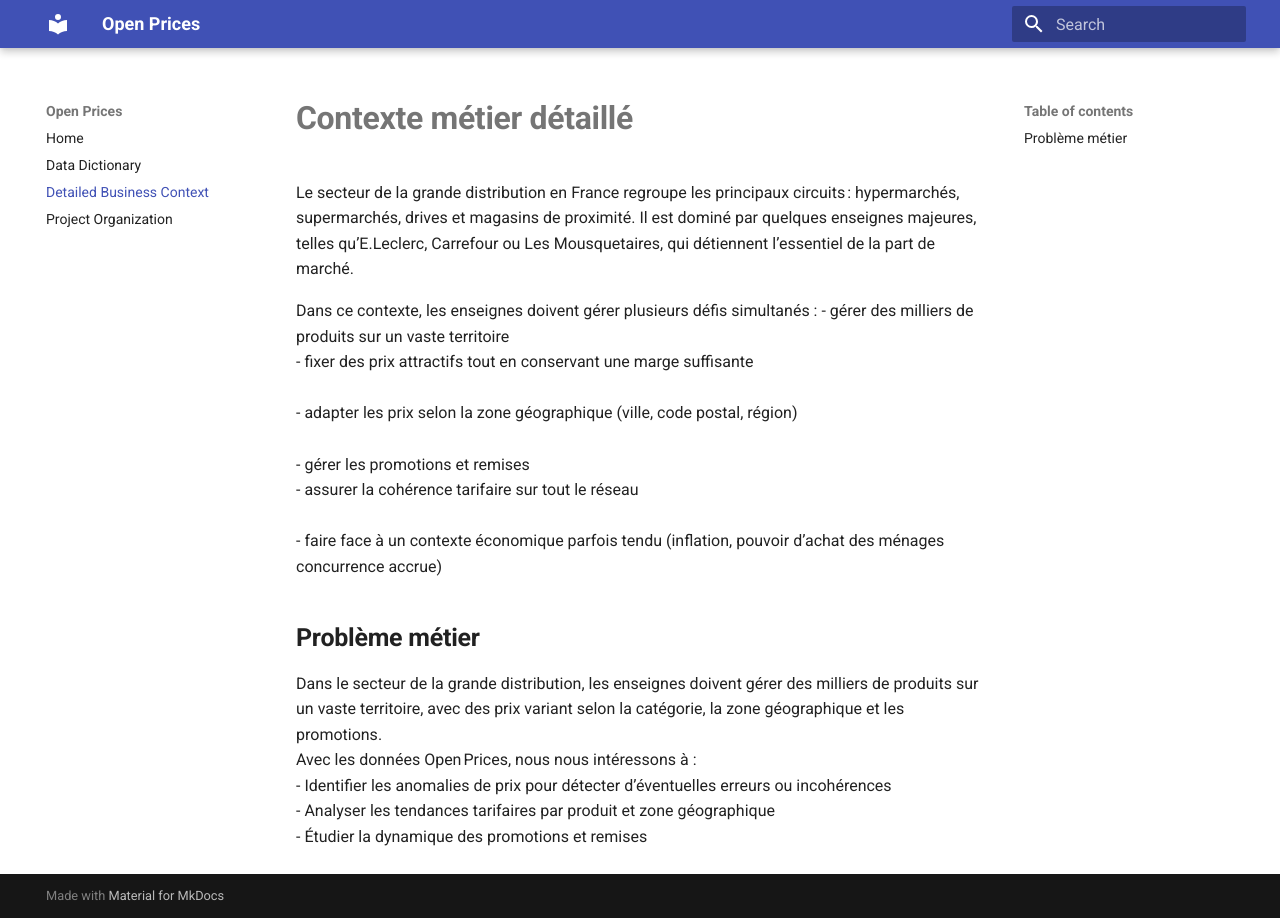
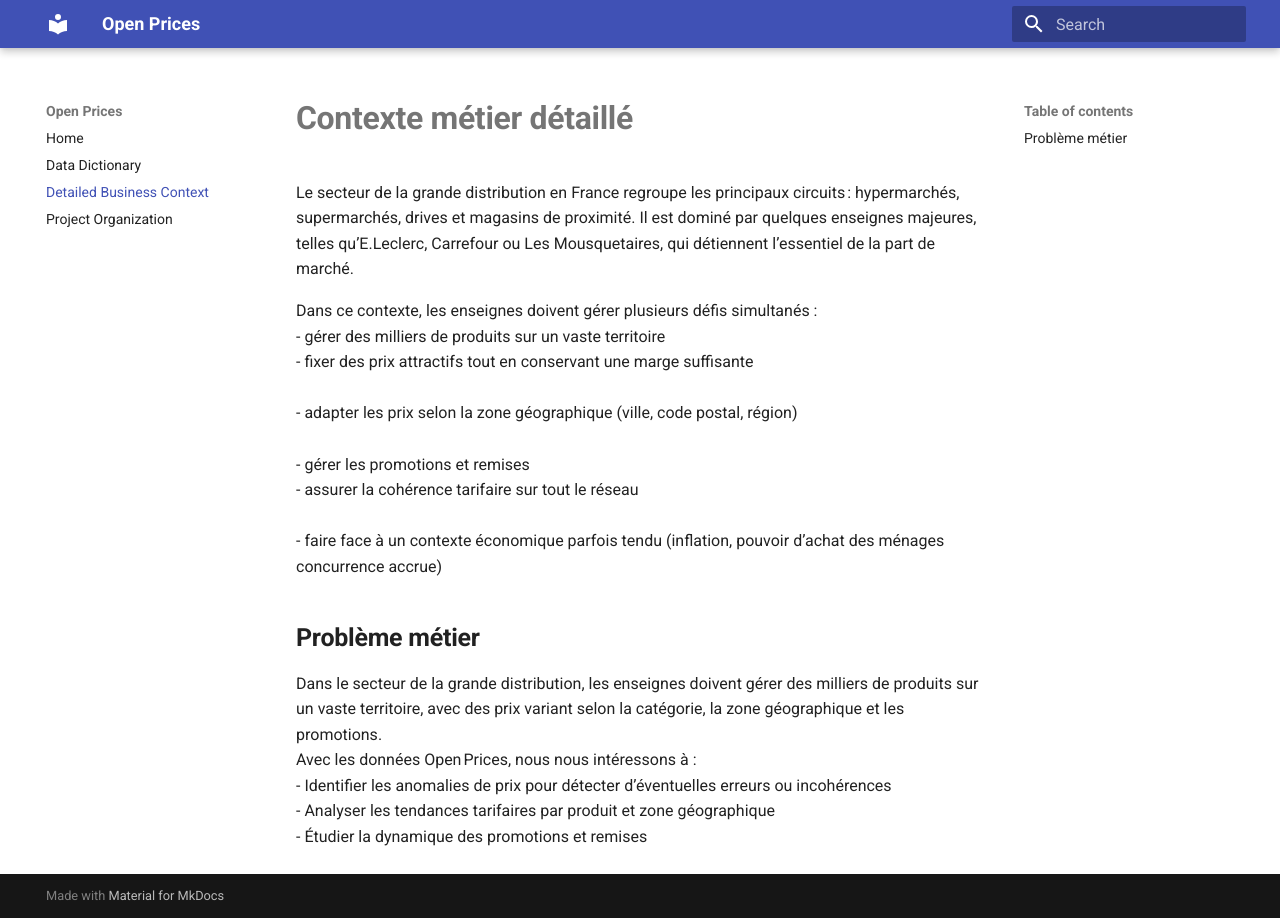
Before and after one commit to Ornellah/open_prices, an MkDocs documentation site: the page built from docs/detailed_business_context.md, in a window 1280 px wide. Built offline with MkDocs 1.6.1 and Material for MkDocs 9.7.7, drawn with Linux system fonts in a browser that asks for light colours.

```diff
--- a/docs/detailed_business_context.md
+++ b/docs/detailed_business_context.md
@@ -2,13 +2,13 @@
 
 Le secteur de la grande distribution en France regroupe les principaux circuits : hypermarchés, supermarchés, drives et magasins de proximité. Il est dominé par quelques enseignes majeures, telles qu’E.Leclerc, Carrefour ou Les Mousquetaires, qui détiennent l’essentiel de la part de marché.
 
-Dans ce contexte, les enseignes doivent gérer plusieurs défis simultanés :
-- gérer des milliers de produits sur un vaste territoire <br>
-- fixer des prix attractifs tout en conservant une marge suffisante <br>
-- adapter les prix selon la zone géographique (ville, code postal, région) <br>
-- gérer les promotions et remises <br>
-- assurer la cohérence tarifaire sur tout le réseau <br>
-- faire face à un contexte économique parfois tendu (inflation, pouvoir d’achat des ménages concurrence accrue) <br>
+Dans ce contexte, les enseignes doivent gérer plusieurs défis simultanés : <br>
+- gérer des milliers de produits sur un vaste territoire<br>
+- fixer des prix attractifs tout en conservant une marge suffisante<br>
+- adapter les prix selon la zone géographique (ville, code postal, région)<br>
+- gérer les promotions et remises<br>
+- assurer la cohérence tarifaire sur tout le réseau<br>
+- faire face à un contexte économique parfois tendu (inflation, pouvoir d’achat des ménages concurrence accrue)<br>
 
 
 ## **Problème métier**
```
